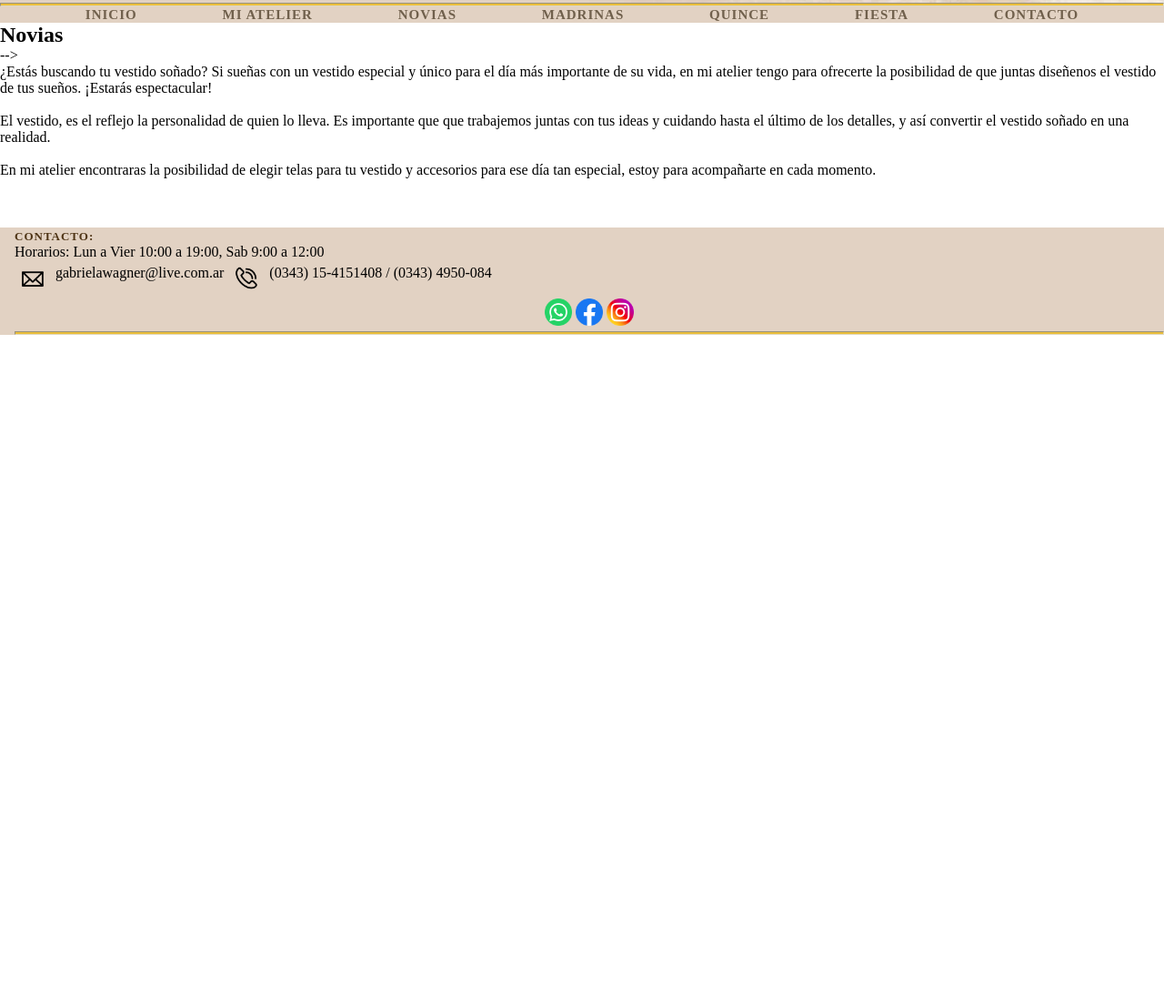
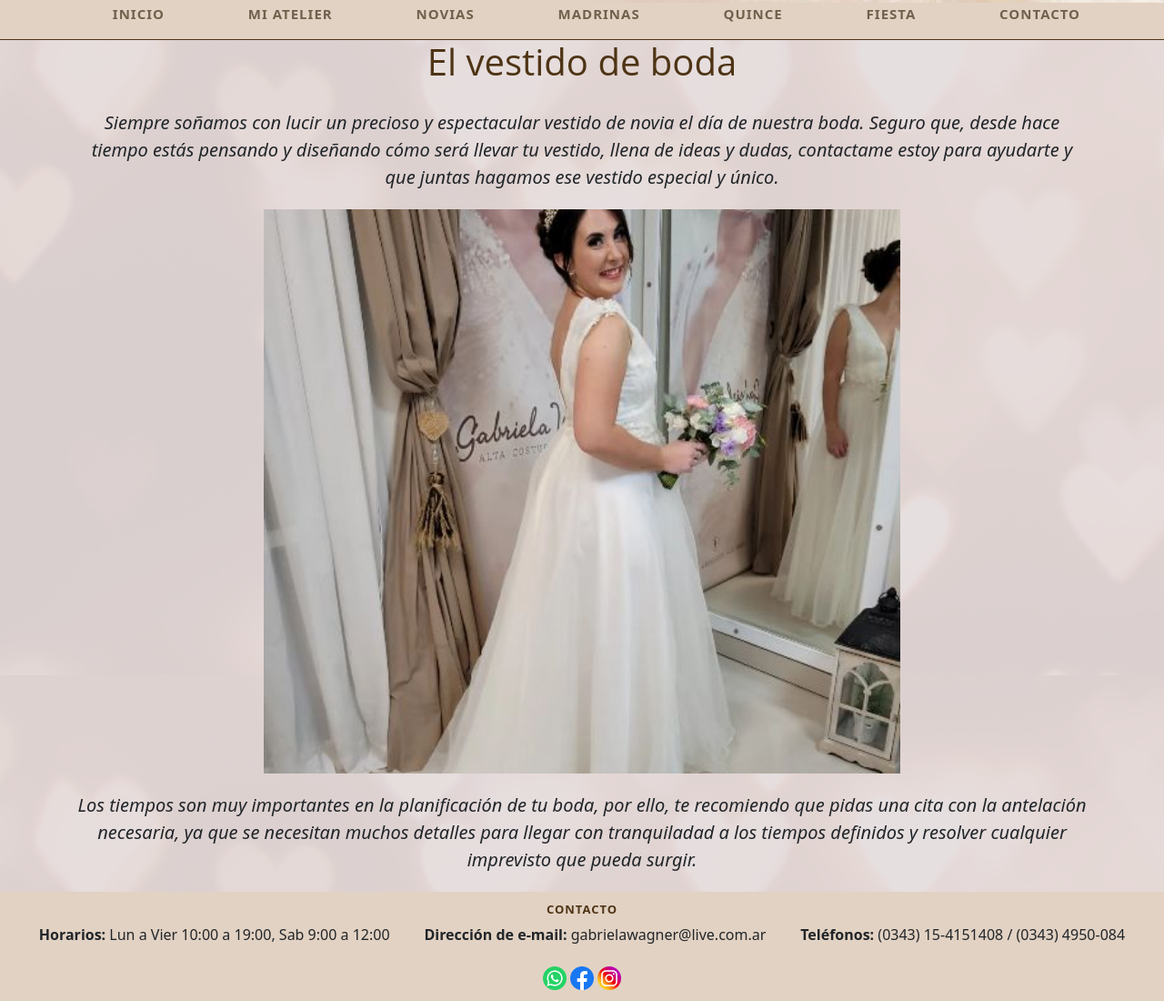
Before and after one commit to Maria-516/desafio, a website: page pages/novias.html in a window 1280 px wide. Shown: the part 112-1212 px from the top of the page at 91% size. Before the commit the page ends 800 px from the top, so only its background shows below. Drawn offline with nearby package versions, Linux system fonts and the light colour scheme.

Commit message:
modificaciones

```diff
--- a/pages/novias.html
+++ b/pages/novias.html
@@ -5,7 +5,9 @@
  <meta http-equiv="X-UA-Compatible" content="IE=edge">
  <meta name="viewport" content="width=device-width, initial-scale=1.0">
  <meta name="description" content="Atelier de Alta Costura, diseño y confección de vestidos de madrinas, madre de la novia o invitadas a la fiesta, los vestidos se hacen a medida y el diseño que elijas, estoy en la ciudad de Crespo, mi número es (0343) 15-4151408 / (0343) 4950-084 " />
- <meta name="keywords" content="atelier, vestidos, madrinas, novias, fiesta, boda, vestidos a medida, accesorios moda">
+ <meta name="keywords" content="boda, cortejo, novia, boda civil">
+ <!-- CSS  -->
+ <link href="https://cdn.jsdelivr.net/npm/bootstrap@5.2.0-beta1/dist/css/bootstrap.min.css" rel="stylesheet" integrity="sha384-0evHe/X+R7YkIZDRvuzKMRqM+OrBnVFBL6DOitfPri4tjfHxaWutUpFmBp4vmVor" crossorigin="anonymous">
  <link rel="stylesheet" href="../css/style.css"></link>
  <title>Atelier - Diseño y confección de vestidos a medida para Novias</title>
 </head>
@@ -13,9 +15,8 @@
      <!-- header-->
      <header class="cabecera">
       <div class="logo" >
-        <img src="/multimedia/Logo2.png" alt="Logo que representa el Atelier de Gabriela Wagner" ></div>
+       <img src="/multimedia/Logo2.png"  alt="Logo que representa el Atelier de Gabriela Wagner"></div>
       <!-- menu principal-->
-          <hr/>
       <nav>
        <ul class="cabecera__lista">
         <li><a href="../index.html">Inicio</a></li>
@@ -27,58 +28,53 @@
         <li><a href="contacto.html">Contacto</a></li>
        </ul>
       </nav>
-
      </header>
        <!-- fin header-->
+     <section>
+       <div class="contenido-page">
+        <!-- titulo bienvenida>-->
+        <section class="titulosh1">
+         <h1 >El vestido de boda</h1>
+        </section>
+        <section class="texto">
+        <p>Siempre soñamos con lucir un precioso y espectacular vestido de novia el día de nuestra boda. Seguro que,
+        desde hace tiempo estás pensando y diseñando cómo será llevar tu vestido, llena de ideas y dudas, contactame
+        estoy para ayudarte y que juntas hagamos ese vestido especial y único.
+        </p>
+       </section>
+       <div class="flex-center">
+        <div id="fondo" class="flex-center">
+        </div>
+        </div>
 
-    <section>
-        <h1>Novias</h1>
+       <section class="texto">
+        <p>Los tiempos son muy importantes en la planificación de tu boda, por ello, te recomiendo que pidas una cita con la
+         antelación necesaria, ya que se necesitan muchos detalles para llegar con tranquiladad a los tiempos definidos
+         y resolver cualquier imprevisto que pueda surgir.
+         </p>
+        </section>
+      </div>
       </section>
 
-    <section><!-- descripcion de la pagina-->-->
-        <img src="" alt="">
-        <p>¿Estás buscando tu vestido soñado? Si sueñas con un vestido especial y único para el día más importante de su vida,  en mi atelier tengo para ofrecerte la posibilidad de que juntas diseñenos el vestido de tus sueños. ¡Estarás espectacular!</p>
-        <img src="" alt=""><img src="" alt="">
-        <p> El vestido, es el reflejo la personalidad de quien lo lleva. Es importante que que trabajemos juntas con tus ideas y cuidando hasta el último de los detalles, y así convertir el vestido soñado en una realidad.</p>
-        <img src="" alt="">
-        <p>En mi atelier encontraras la posibilidad de elegir telas para tu vestido y accesorios para ese día tan especial, estoy para acompañarte en cada momento.</p>
-        <img src="" alt=""><img src="" alt="">
+
+    <!-- JavaScript Bundle with Popper -->
+    <script src="https://cdn.jsdelivr.net/npm/bootstrap@5.2.0-beta1/dist/js/bootstrap.bundle.min.js" integrity="sha384-pprn3073KE6tl6bjs2QrFaJGz5/SUsLqktiwsUTF55Jfv3qYSDhgCecCxMW52nD2" crossorigin="anonymous"></script>
+
+    <footer class="pie">
+      <a href="contacto.html" class="link"><strong>Contacto</strong></a>
+      <section class="datoscontacto">
+       <p><strong>Horarios:</strong> Lun a Vier 10:00 a 19:00, Sab 9:00 a 12:00 </p>
+       <p><strong>Dirección de e-mail: </strong>gabrielawagner@live.com.ar</p>
+       <p><strong>Teléfonos: </strong>(0343) 15-4151408 / (0343) 4950-084</p>
       </section>
-    <!-- fin contenido de descripcion-->
-
-    <!-- carousel-->
-    <section>
-      <img src="" alt="">
-      <img src="" alt="">
-      <img src="" alt="">
-      <img src="" alt="">
-    </section>
-    <!--fin carousel-->
-
-    <!--formulario consulta-->
-    <section>
-     <!-- aca va un formulario-->
+      <section  class="sociales">
+       <a href="https://api.whatsapp.com/send?phone=5493434151408" target="_blank"><img src="/multimedia/iconos/ws.png" alt="logo whatsapp"></a>
+       <a href="https://facebook.com/gabrielaalejand.wagner" target="_blank"> <img src="/multimedia/iconos/face.png" alt="logo facebook"></a>
+       <a href="https://instagram.com/gabrielawagneraltacostura/?hl=es-la" target="_blank"><img src="/multimedia/iconos/ins.png" alt="logo instagram" ></a>
       </section>
 
-    <section> <!-- linea de separacion no se como se hace-->
-        <img src="" alt="">
-    </section>
+     </footer> <!-- fin footer-->
 
-    <!-- footer-->
-    <footer class="pie">
-    <a href="contacto.html" class="link">Contacto:</a><p>Horarios: Lun a Vier 10:00 a 19:00, Sab 9:00 a 12:00   </p>
-  <section class="datoscontacto">
-   <img src="../multimedia/iconos/email.png" alt="enviar correo electrónico" ><p>gabrielawagner@live.com.ar</p>
-   <img src="../multimedia/iconos/phone.png" alt="número de teléfonos de contacto" ><p>(0343) 15-4151408 / (0343) 4950-084</p>
-  </section>
-  <section  class="sociales">
-   <a href="https://api.whatsapp.com/send?phone=5493434151408" target="_blank"><img src="../multimedia/iconos/ws.png" alt="logo whatsapp"></a>
-   <a href="https://facebook.com/gabrielaalejand.wagner"  target="_blank"> <img src="../multimedia/iconos/face.png" alt="logo facebook"></a>
-   <a href="https://instagram.com/gabrielawagneraltacostura/?hl=es-la" target="_blank"><img src="../multimedia/iconos/ins.png" alt="logo instagram" ></a>
-  </section>
-  <hr/>
-    </footer>
-    <!-- fin footer-->
 
 </body>
 </html>
--- a/scss/style.scss
+++ b/scss/style.scss
@@ -17,14 +17,16 @@
 
 li{list-style: none;}
 
+body{
 
-hr{ height: 2px;
-    border-color:rgba(223, 222, 220, 0.842) ;
-    background-color: rgb(234, 190, 59);
-   }
+  background-image:url('../multimedia/fondos/5-.jpg');
+}
+
+
 .cabecera{background:#E2D2C3;
           position: sticky;
-          top: 0;
+          top: 0; left: 0; right: 0;
+          border-bottom: 1px #4e3415 solid;
           .logo {@include play (end);
             flex-wrap: wrap;
           }
@@ -39,14 +41,22 @@ hr{ height: 2px;
                  font-size: 15px;
                  text-transform: uppercase;
                  text-align: center;
+                 background-image: linear-gradient(currentColor, currentColor);
+                 background-position: 0% 100%;
+                 background-repeat: no-repeat;
+                 background-size: 0% 2px;
+                 transition: background-size .3s;
+
+                 &:hover, &:focus {
+                  background-size: 100% 2px;}
+
+
             }
           }
         }
 
 
 
-#contenido{background-color:rgb(233, 235, 236);
-    background-image:url('./multimedia/fondos/5-.jpg') ;
 
     .titulosh1
     { @include fuentes;
@@ -74,6 +84,7 @@ hr{ height: 2px;
       text-align: center;
       padding: 1em; }
     }
+    #contenido{background-color:#f8d3e7;
 
     .imagen_parrafo{
       @include play (center);
@@ -137,8 +148,23 @@ div.contenido-page
 
 }
 div.contenido-page:hover {
-        background: #e673f5;
+        background: #f0a9cc;
     }
+
+.flex-center{
+      display: flex;
+      justify-content: center;
+      align-items: center;
+
+#fondo{
+      width: 700px;
+      height: 620px;
+      background-image: url(../multimedia/novia/boda2.jpg);
+      background-repeat: no-repeat;
+      background-size: cover;
+      background-position: center; }
+  }
+
 
 .contenido_contacto
   { background-color:rgb(233, 235, 236);
@@ -146,6 +172,12 @@ div.contenido-page:hover {
     text-align: left;
     @include fuentes;
   }
+
+
+
+
+
+
 
 /* formulario */
 .form-box {
@@ -164,3 +196,41 @@ div.contenido-page:hover {
   input, textarea {
     width: 100%;
   }
+
+/*footer */
+  .pie {
+    background: #E2D2C3;
+    padding-left: 1em;
+    width: 100%;
+    padding: 10px;
+
+  .link {
+    @include play (center);
+    text-decoration: none;
+    color:  $color_titulos;
+    text-decoration: none;
+    font-weight: 600;
+    letter-spacing: 1px;
+    font-size: 13px;
+    text-transform: uppercase;
+    text-align: center;
+  }
+   .datoscontacto {
+    @include play (space-evenly);
+  }
+  .datoscontacto img {
+    width: 30px;
+    padding: 5px;
+  }
+  .datoscontacto p {
+    padding: 5px;
+  }
+  .sociales {
+    @include play (center);
+    align-items: center;
+  }
+   .sociales img {
+    width: 30px;
+    padding: 2px;
+  }
+}
```
Also changed, not shown: index.html (+10 -11 lines), pages/atelier.html (+11 -13 lines), pages/contacto.html (+16 -17 lines), pages/madrinas.html (+22 -42 lines), pages/quince.html (+21 -25 lines), pages/vestidos.html (+17 -24 lines), css/style.css, multimedia/novia/boda2.jpg (added), 1 other file. Lines whose indentation alone changed are shown as unchanged.
